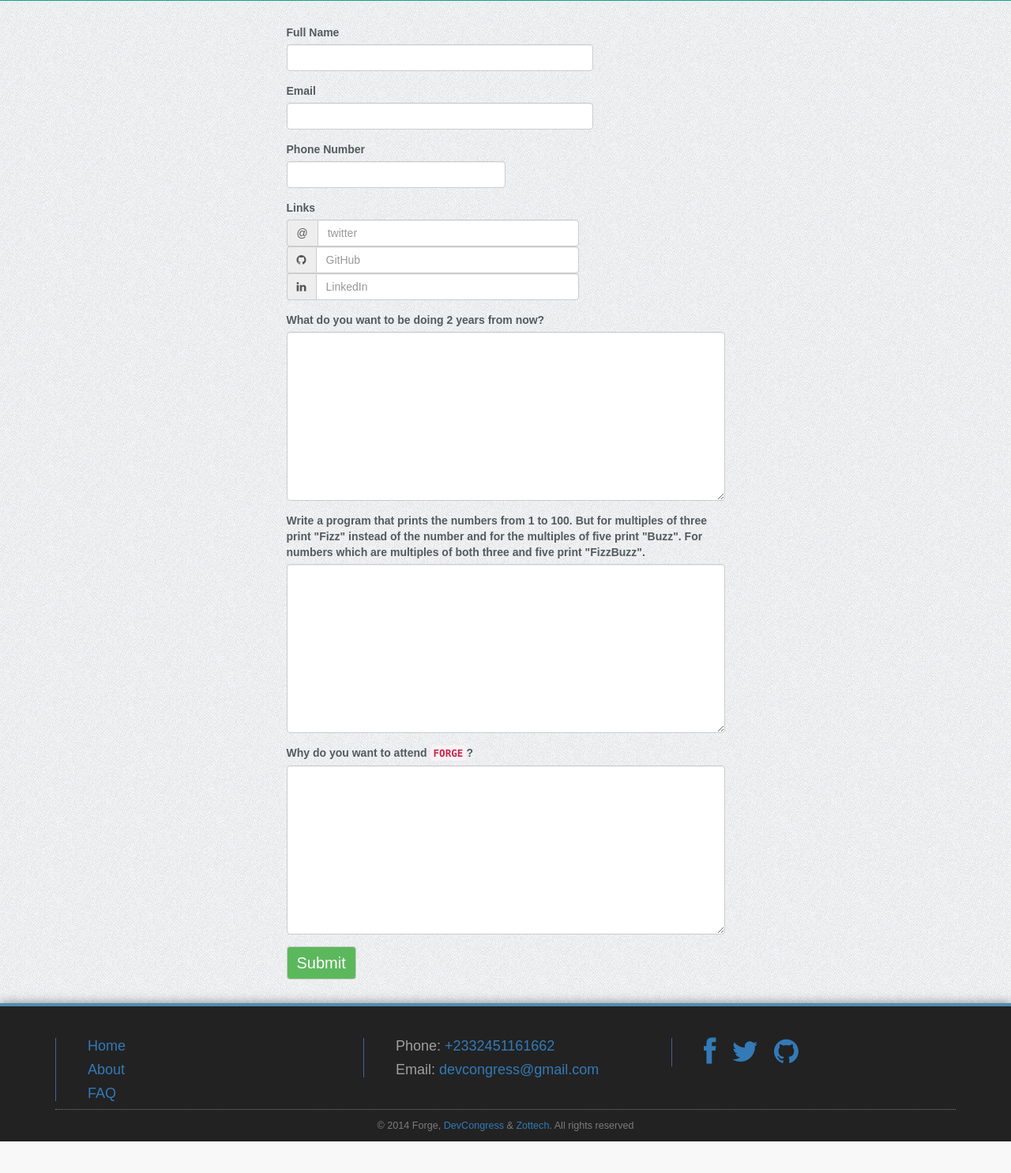
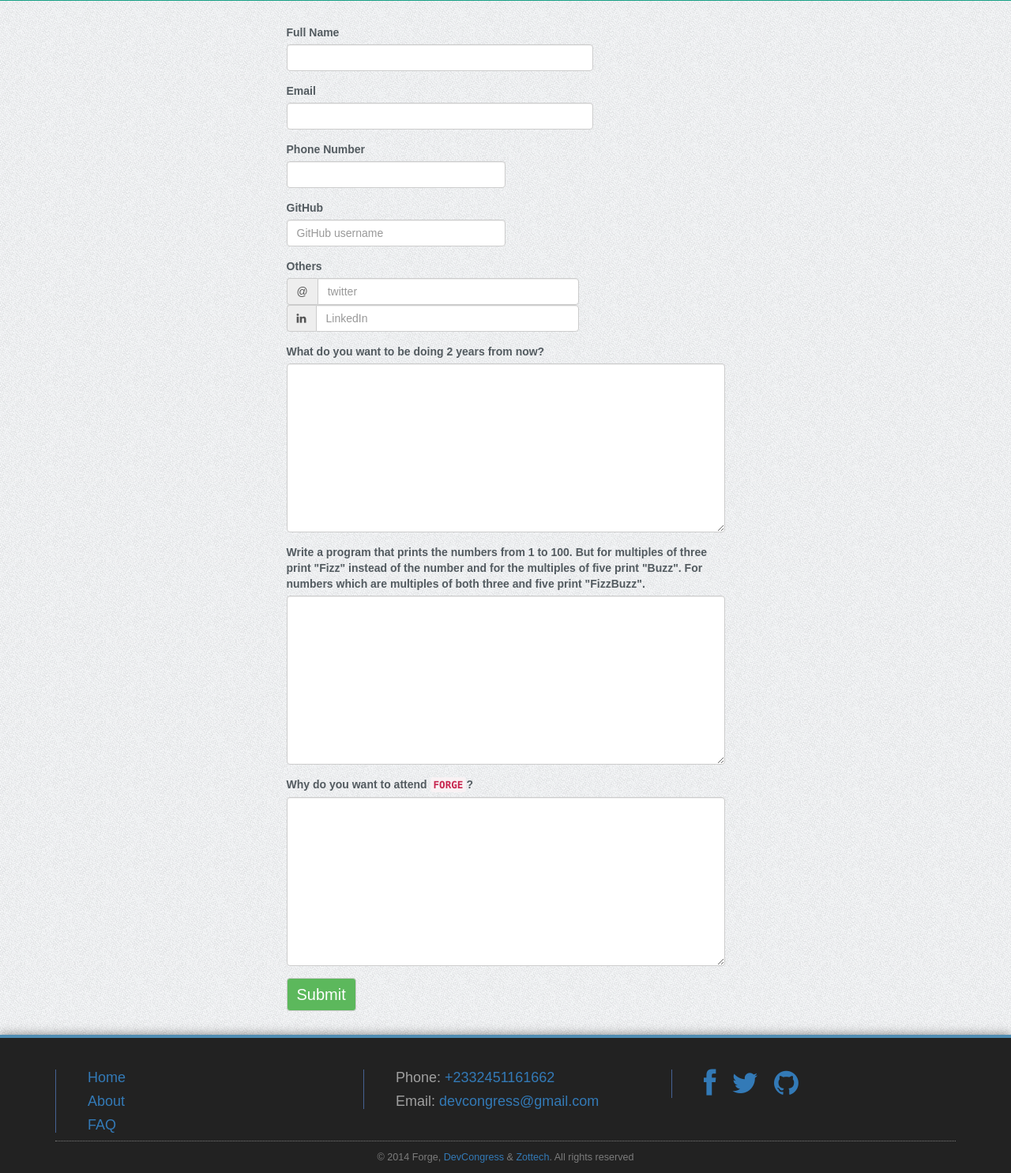
Before and after one commit to devcongress/forge.devcongress.com, a Flask app: page /apply in a window 1280 px wide. Shown: the part 412-1897 px from the top of the page at 79% size. Before the commit the page ends 1857 px from the top, so only its background shows below. Run offline with Flask 2, Linux system fonts and the light colour scheme; some libraries are stand-ins or nearby versions.

Commit message:
Sign up as a hacker.

```diff
--- a/app.py
+++ b/app.py
@@ -1,14 +1,20 @@
 import os
 from datetime import datetime
 from flask.ext.sqlalchemy import SQLAlchemy
+from sqlalchemy.exc import IntegrityError
 from flask import (
     Flask,
     render_template,
-    request
+    request,
+    flash,
+    redirect,
+    url_for
 )
 
 
 app = Flask(__name__)
+app.secret_key = os.environ['FORGE_SECRET_KEY']
+app.config.from_object(__name__)
 
 @app.route('/')
 def home():
@@ -18,8 +24,14 @@ def home():
 @app.route('/apply', methods=['GET', 'POST'])
 def apply():
     if request.method == 'POST':
-        hacker = Hacker.from_forms(request.form)
-        return str(hacker)
+        try:
+            hacker = Hacker.from_forms(request.form)
+            db.session.add(hacker)
+            db.session.commit()
+            flash('Awesome! You should receive an email confirmation immediately')
+            return redirect(url_for('home'))
+        except IntegrityError:
+            return render_template('apply.html')
     else:
         return render_template('apply.html')
 
@@ -38,13 +50,18 @@ def teach():
 
 
 app.config['SQLALCHEMY_DATABASE_URI'] = os.environ.get('DATABASE_URL')
+if not app.config['SQLALCHEMY_DATABASE_URI']:
+    app.config['SQLALCHEMY_DATABASE_URI'] = os.environ['FORGE_DATABASE_URL']
+
 db = SQLAlchemy(app)
+
 
 # Models, models.
 class Hacker(db.Model):
     id = db.Column(db.Integer, primary_key=True)
 
     # Personal.
+    fullname = db.Column(db.String, nullable=False)
     email = db.Column(db.String, unique=True, nullable=False)
     phone = db.Column(db.String, unique=True, nullable=False)
 
@@ -60,8 +77,9 @@ class Hacker(db.Model):
     created_at = db.Column(db.DateTime, default=datetime.utcnow)
 
 
-    def __init__(self, github, email, phone,
+    def __init__(self, fullname, github, email, phone,
                  ambition, program, expectation, twitter=None, linkedin=None):
+        self.fullname = fullname
         self.github = github
         self.email = email
         self.phone = phone
@@ -76,11 +94,12 @@ class Hacker(db.Model):
 
     @classmethod
     def from_forms(cls, form):
-        # Create a new hacker from the form data.
-        pass
+        return Hacker(**{
+            k: v if len(v.strip()) else None for k, v in form.items() if k != 'submit'
+        })
 
     def __repr__(self):
-        return '<Hacker %r>' % self.github
+        return '<Hacker %r (%r)>' % (self.fullname, self.github)
 
 if __name__ == '__main__':
     app.run(debug=True)
--- a/templates/apply.html
+++ b/templates/apply.html
@@ -22,45 +22,45 @@
 						<div class="forge-form">
 							<form action="{{ url_for('apply') }}"  method="post" role="form">
 								<div class="form-group ">
-									<label for="fullName" >Full Name</label>
-										<input type="text" name="fullName" id="fullName" class="form-control third">
+									<label for="fullname">Full Name</label>
+										<input class="form-control third" type="text" name="fullname" id="fullname">
 								</div>
 								<div class="form-group">
 									<label for="email" >Email</label>
-										<input type="email" name="email" id="email" class="form-control third" >
+										<input class="form-control third"  type="email" name="email" id="email">
 								</div>
 								<div class="form-group">
-									<label for="contact" >Phone Number</label>
-										<input type="tel" name="contact" id="contact" class="form-control medium">
+									<label for="phone" >Phone Number</label>
+										<input class="form-control medium" type="tel" name="phone" id="phone">
 								</div>
+                <div class="form-group">
+                  <label for="github">GitHub</label>
+                  <input class="form-control medium" id="github" name="github" placeholder="GitHub username">
+                </div>
 								<div class="form-group">
-									<label for="twitter">Links</label>
+									<label for="twitter">Others</label>
 									<div class="input-group col-xs-8">
 										<div class="input-group-addon">@</div>
-										<input type="text" name="twitter" id="twitter" class="form-control" placeholder="twitter">
-									</div>
-									<div class="input-group col-xs-8">
-										<div class="input-group-addon"><i class="fa fa-github"></i></div>
-										<input type="text" id="github" name="github" class="form-control" placeholder="GitHub">
+										<input class="form-control" type="text" name="twitter" id="twitter" placeholder="twitter">
 									</div>
 									<div class="input-group col-xs-8">
 										<div class="input-group-addon"><i class="fa fa-linkedin"></i></div>
-										<input type="text" id="linkedIn" name="linkedIn" placeholder="LinkedIn" class="form-control">
+										<input class="form-control" type="text" id="linkedin" name="linkedin" placeholder="LinkedIn">
 									</div>
 								</div>
 								<div class="form-group">
 									<label for="ambition">What do you want to be doing 2 years from now?</label>
-									<textarea name="ambition" id="" cols="30" rows="10" class="form-control"></textarea>
+									<textarea class="form-control" name="ambition" id="" cols="30" rows="10"></textarea>
 								</div>
 								<div class="form-group">
-									<label for="fizzbuzz">Write a program that prints the numbers from 1 to 100. But for multiples of three print "Fizz" instead of the number and for the multiples of five print "Buzz". For numbers which are multiples of both three and five print "FizzBuzz".</label>
-									<textarea name="fizzbuzz" id="background" cols="30" rows="10" class="form-control"></textarea>
+									<label for="program">Write a program that prints the numbers from 1 to 100. But for multiples of three print "Fizz" instead of the number and for the multiples of five print "Buzz". For numbers which are multiples of both three and five print "FizzBuzz".</label>
+									<textarea class="form-control" name="program" id="background" cols="30" rows="10"></textarea>
 								</div>
 								<div class="form-group">
 									<label for="expectation">Why do you want to attend <code>FORGE</code>?</label>
-									<textarea name="expectation" id="expectation" cols="30" rows="10" class="form-control"></textarea>
+									<textarea class="form-control" name="expectation" id="expectation" cols="30" rows="10"></textarea>
 								</div>
-								<button type="submit" name="submit" id="submit" class="btn btn-success">Submit</button>
+								<button class="btn btn-success" type="submit" name="submit" id="submit">Submit</button>
 							</form>
 						</div>
 					</div>
--- a/templates/teach.html
+++ b/templates/teach.html
@@ -27,8 +27,8 @@
 								<input type="company" name="company" id="company" class="form-control input-lg" >
 						</div>
 						<div class="form-group">
-							<label for="contact" >Phone Number</label>
-								<input type="tel" name="contact" id="contact" class="form-control input-lg">
+							<label for="phone" >Phone Number</label>
+								<input type="tel" name="phone" id="phone" class="form-control input-lg">
 						</div>
 						<button type="submit" name="submit" id="submit" class="btn btn-success btn-lg">Submit</button>
 					</form>
```
